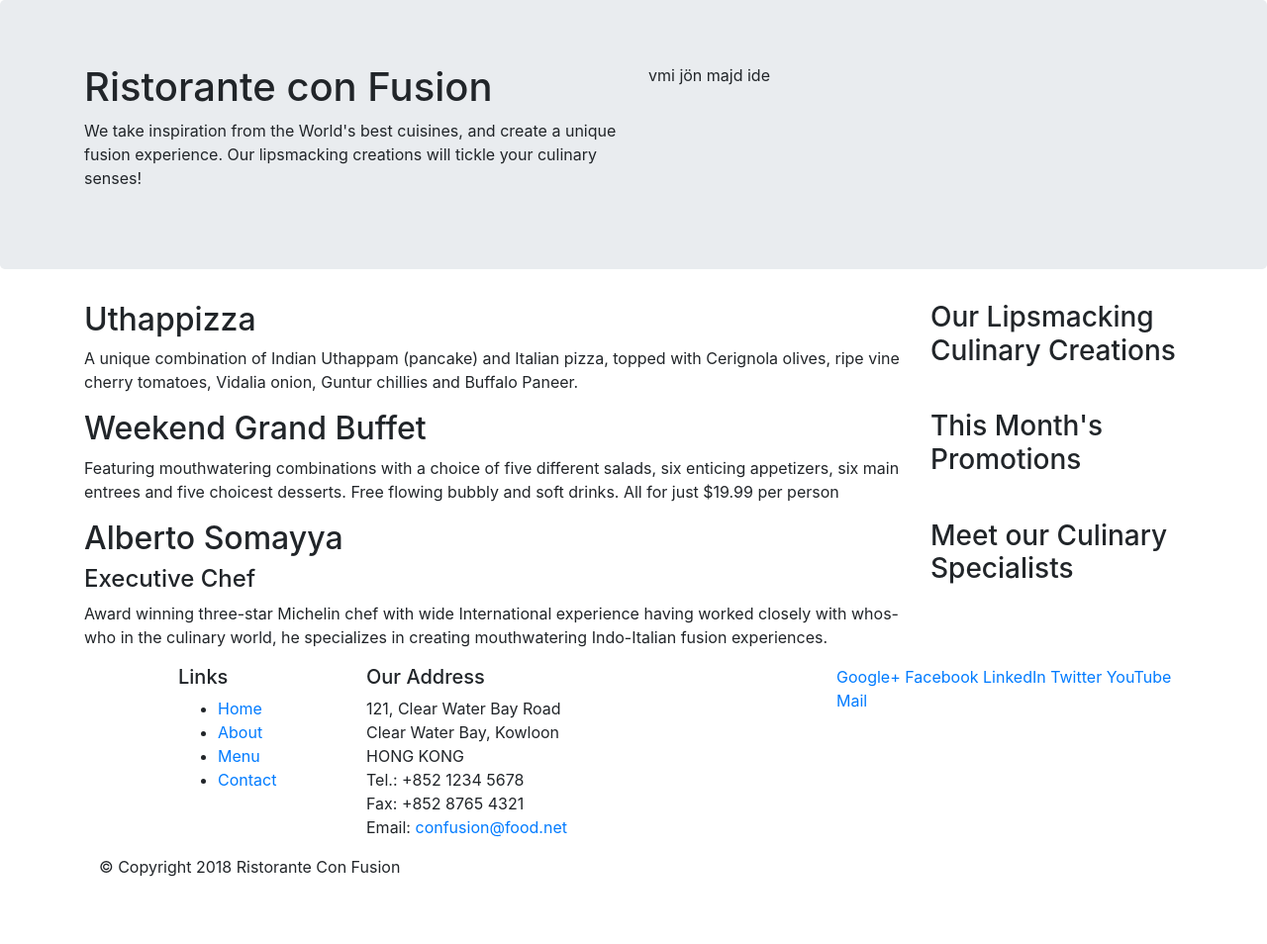
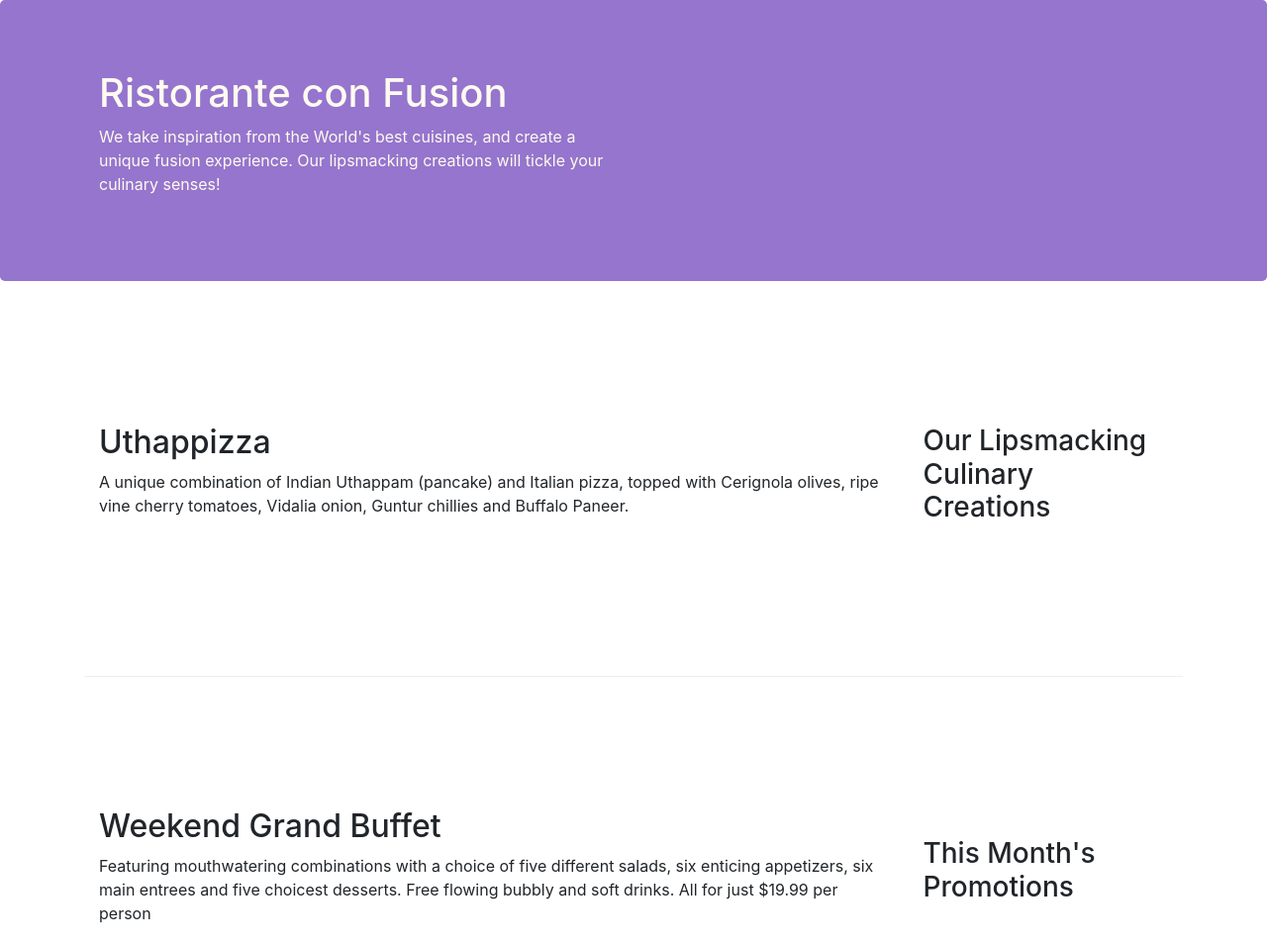
Before and after one commit to pmiklos990/conFusion, a website: page index.html in a window 1280 px wide. Shown: the top 954 px of the page at 99% size. Before the commit the page ends 904 px from the top, so only its background shows below. Drawn offline with nearby package versions, Linux system fonts and the light colour scheme.

Commit message:
part 2 and assigment 1

```diff
--- /dev/null
+++ b/css/styles.css
@@ -0,0 +1,30 @@
+.row-header{
+    margin:0px auto;
+    padding:0px;
+}
+
+.row-content {
+    margin:0px auto;
+    padding: 50px 0px 50px 0px;
+    border-bottom: 1px ridge;
+    min-height:400px;
+}
+
+.footer{
+    background-color: #D1C4E9;
+    margin:0px auto;
+    padding: 20px 0px 20px 0px;
+}
+
+.jumbotron {
+    padding:70px 30px 70px 30px;
+    margin:0px auto;
+    background: #9575CD ;
+    color:floralwhite;
+}
+
+address{
+    font-size:80%;
+    margin:0px;
+    color:#0f0f0f;
+}
--- a/index.html
+++ b/index.html
@@ -9,6 +9,7 @@
 
      <!-- Bootstrap CSS -->
      <link rel="stylesheet" href="node_modules/bootstrap/dist/css/bootstrap.min.css">
+     <link rel="stylesheet" href="css/styles.css">
     <title>Ristorante Con Fusion</title>
 </head>
 
@@ -16,20 +17,20 @@
 
     <header class="jumbotron">
         <div class="container">
-            <div class="row">
+            <div class="row row-header">
                 <div class="col-12 col-sm-6 ">
                     <h1>Ristorante con Fusion</h1>
                     <p>We take inspiration from the World's best cuisines, and create a unique fusion experience. Our lipsmacking creations will tickle your culinary senses!</p>
                 </div>
                 <div class="col-12 col-sm">
-                    vmi jön majd ide
+
                 </div>
             </div>
         </div>
     </header>
 
     <div class="container">
-        <div class="row">
+        <div class="row row-content align-items-center">
             <div class="col-12 col-sm-4 order-sm-last col-md-3">
                 <h3>Our Lipsmacking Culinary Creations</h3>
             </div>
@@ -40,7 +41,7 @@
         </div>
 
 
-        <div class="row">
+        <div class="row row-content align-items-center">
             <div class="col-12 col-sm-4 order-sm-last col-md-3">
                 <h3>This Month's Promotions</h3>
             </div>
@@ -50,7 +51,7 @@
             </div>
         </div>
 
-        <div class="row">
+        <div class="row row-content align-items-center">
             <div class="col-12 col-sm-4 order-sm-last col-md-3">
                 <h3>Meet our Culinary Specialists</h3>
             </div>
@@ -62,12 +63,12 @@
         </div>
     </div>
 
-    <footer>
+    <footer class="footer">
         <div class="container">
-            <div class="row">
+            <div class="row justify-content-center">
                 <div class="col-4 offset-1 col-sm-2">
                     <h5>Links</h5>
-                    <ul>
+                    <ul  class="list-unstyled">
                         <li><a href="#">Home</a></li>
                         <li><a href="#">About</a></li>
                         <li><a href="#">Menu</a></li>
@@ -86,7 +87,7 @@
 		              Email: <a href="mailto:confusion@food.net">confusion@food.net</a>
 		           </address>
                 </div>
-                <div class="col-12 col-sm-4">
+                <div  class="col-12 col-sm-4 align-self-center">
                     <div>
                         <a href="http://google.com/+">Google+</a>
                         <a href="http://www.facebook.com/profile.php?id=">Facebook</a>
@@ -98,7 +99,7 @@
                 </div>
            </div>
            <div class="col-auto">
-                <div>
+                <div class="text-center">
                     <p>© Copyright 2018 Ristorante Con Fusion</p>
                 </div>
            </div>
```
Also changed, not shown: aboutus.html (added, +113 -0 lines).
